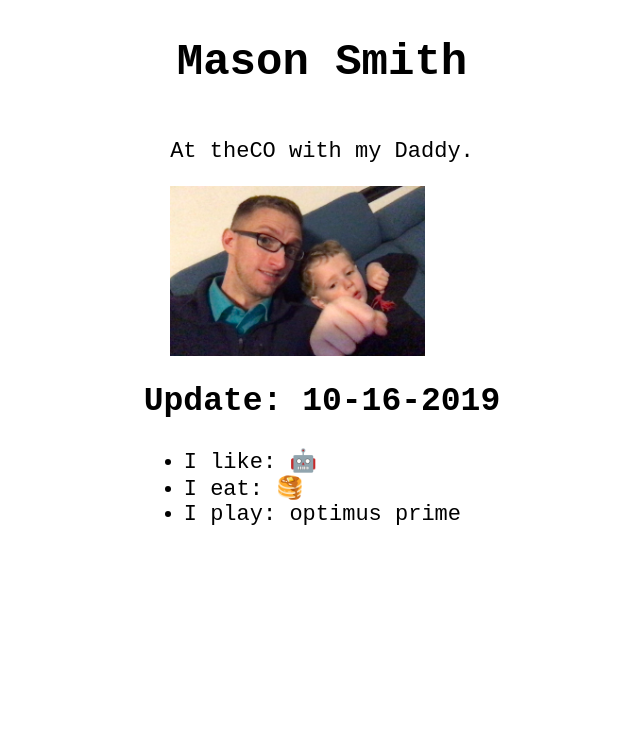
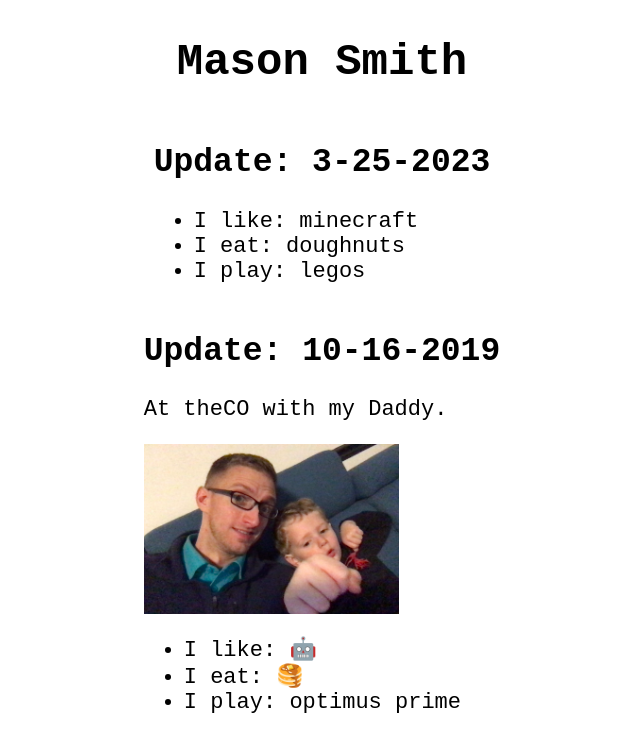
Before and after one commit to chancesmith/masondsmith-2019-site, a website: page index.html in a window 1280 px wide. Shown: the whole page, without its empty margins (318-958 px from the left). Drawn offline with Linux system fonts and the light colour scheme.

Commit message:
add new update

```diff
--- a/index.html
+++ b/index.html
@@ -21,12 +21,20 @@
 
   <body>
     <h1>Mason Smith</h1>
-    <div>
-      <p>At theCO with my Daddy.</p>
-      <img src="./mason-daddy-10-2019.jpg" alt="mason smith and chance smith" />
-    </div>
+    <article>
+      <h2>Update: 3-25-2023</h2>
+      <ul class="details">
+        <li>I like: minecraft</li>
+        <li>I eat: doughnuts</li>
+        <li>I play: legos</li>
+      </ul>
+    </article>
     <article>
       <h2>Update: 10-16-2019</h2>
+      <p>At theCO with my Daddy.</p>
+      <div>
+        <img src="./mason-daddy-10-2019.jpg" alt="mason smith and chance smith" />
+      </div>
       <ul class="details">
         <li>I like: 🤖</li>
         <li>I eat: 🥞</li>
```
Also changed, not shown: package.json (added, +15 -0 lines), 2 other files.
